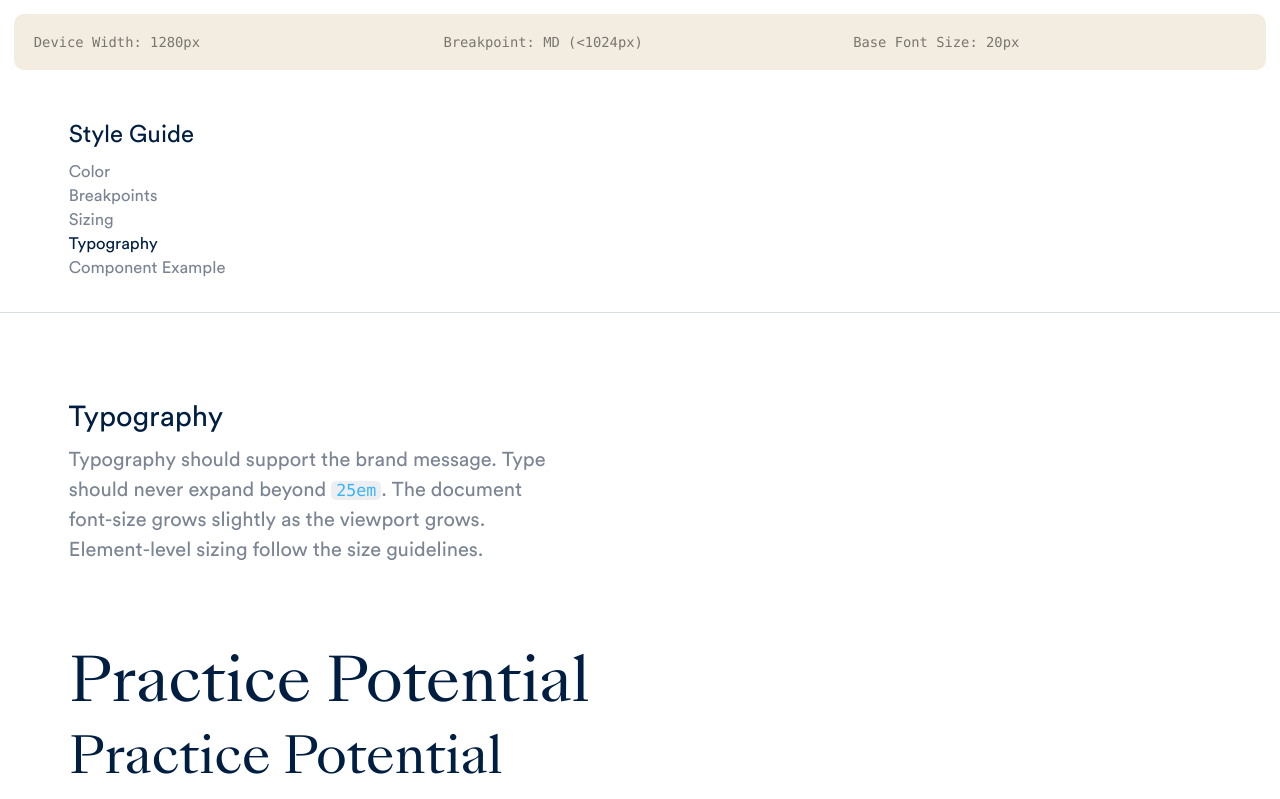
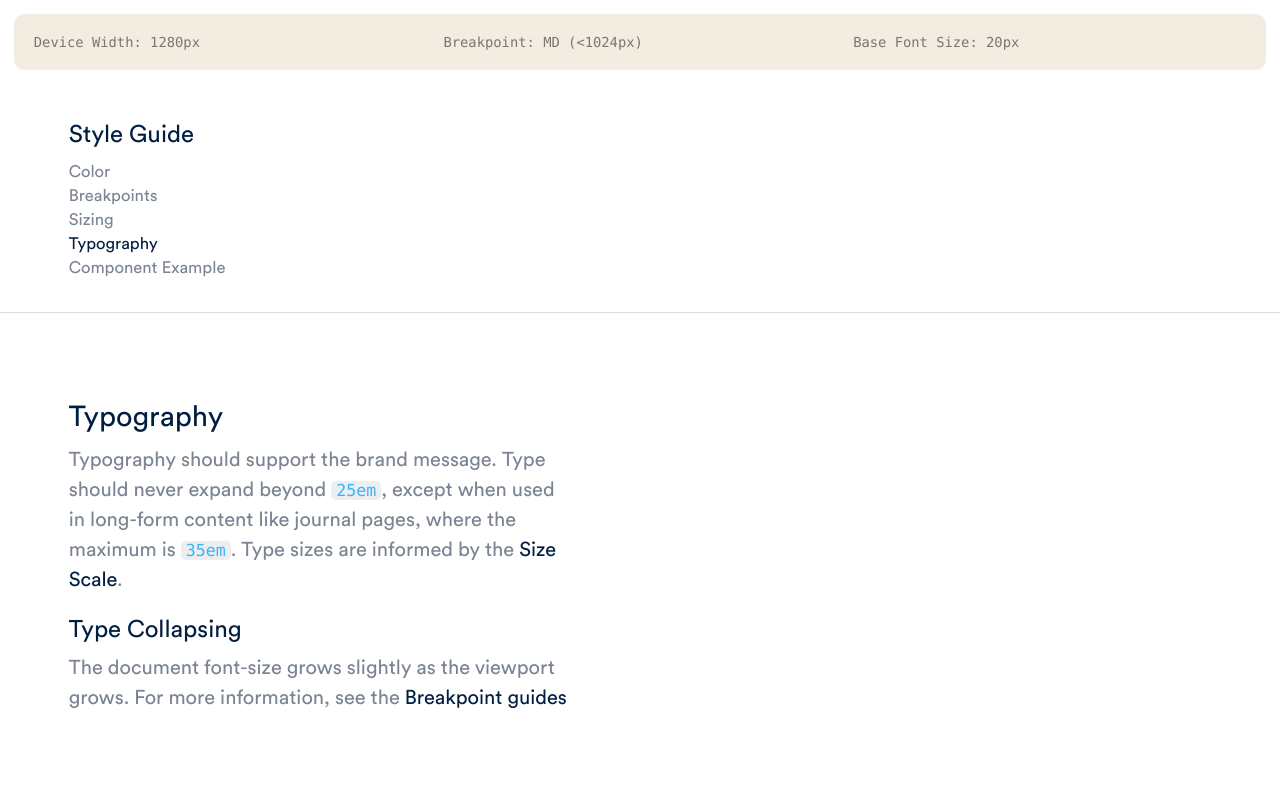
Before and after one commit to thisdesign/psd-reskin-toolkit, a Next.js app: page /typography in a window 1280 px wide. Shown: the top 799 px of the page. Built offline with nearby package versions, Linux system fonts and the light colour scheme.

Commit message:
Update typography section

```diff
--- a/src/components/PageViewType/PageViewType.tsx
+++ b/src/components/PageViewType/PageViewType.tsx
@@ -1,4 +1,5 @@
 import React from "react";
+import Link from "next/link";
 import {
   Layout,
   SectionHead,
@@ -22,9 +23,18 @@ const PageViewType = () => {
           <SectionHead>Typography</SectionHead>
           <Paragraph>
             Typography should support the brand message. Type should never
-            expand beyond <InlineCode>25em</InlineCode>. The document font-size
-            grows slightly as the viewport grows. Element-level sizing follow
-            the size guidelines.
+            expand beyond <InlineCode>25em</InlineCode>, except when used in
+            long-form content like journal pages, where the maximum is{" "}
+            <InlineCode>35em</InlineCode>. Type sizes are informed by the{" "}
+            <Link href="/size">Size Scale</Link>.
+          </Paragraph>
+          <H4>Type Collapsing</H4>
+          <Paragraph>
+            The document font-size grows slightly as the viewport grows. For
+            more information, see the{" "}
+            <Link href="/breakpoints">
+              <a>Breakpoint guides</a>
+            </Link>{" "}
           </Paragraph>
         </Section>
         <Section>
--- a/src/components/Paragraph/Paragraph.tsx
+++ b/src/components/Paragraph/Paragraph.tsx
@@ -5,6 +5,10 @@ const Paragraph = styled.p`
   max-width: 25em;
   line-height: 1.5;
   margin-bottom: var(--size-2);
+
+  a {
+    color: var(--color-navy);
+  }
 `;
 
 export default Paragraph;
```
